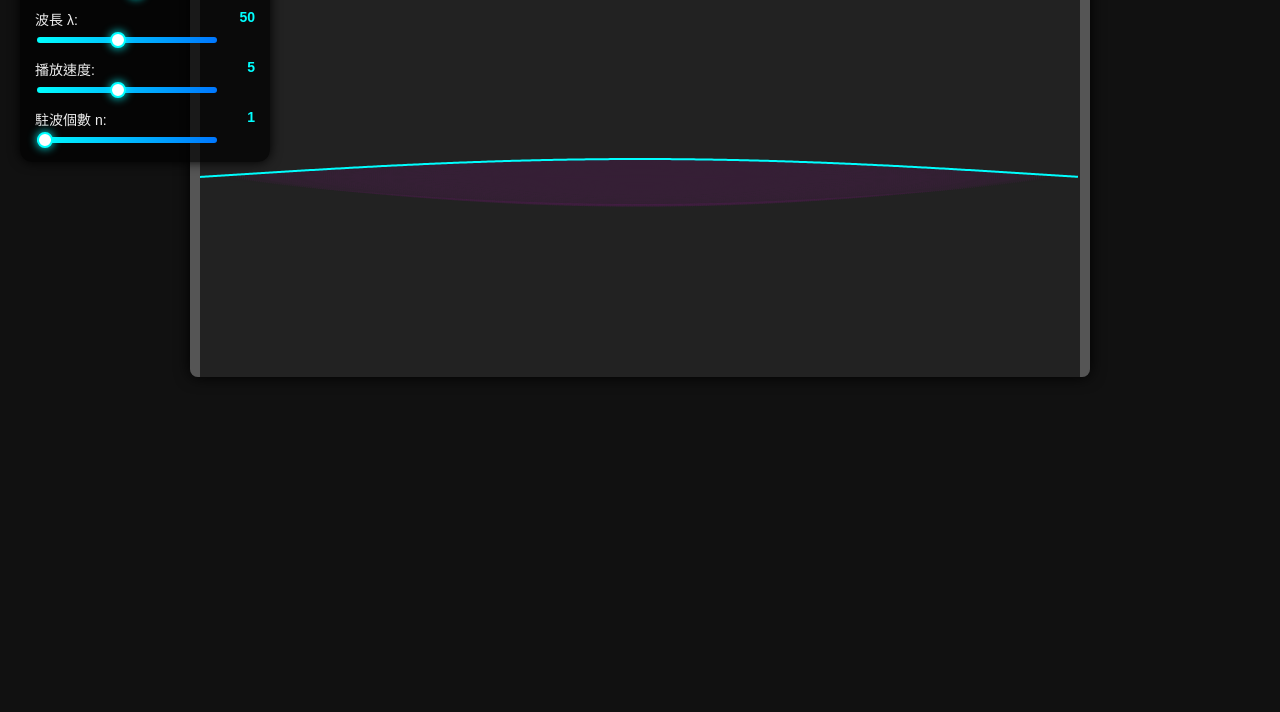
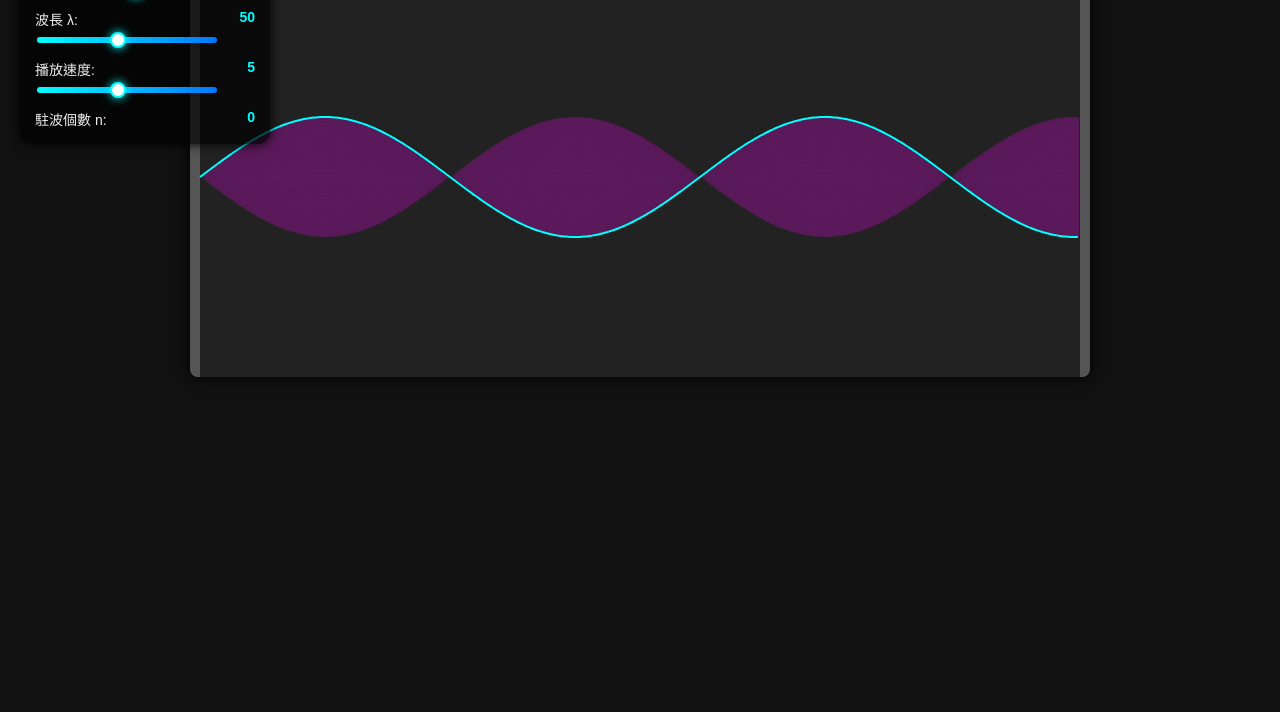
Before and after one commit to jack9999000/sinewave.github.io, a plain HTML site: page index.html in a window 1280 px wide. Shown: the part 88-800 px from the top of the page. Drawn offline with Linux system fonts and the light colour scheme.

Commit message:
Update index.html

```diff
--- a/index.html
+++ b/index.html
@@ -2,7 +2,7 @@
 <html lang="zh-Hant">
 <head>
   <meta charset="UTF-8">
-  <title>駐波模擬（駐波個數 & 波長×10m）</title>
+  <title>駐波模擬（完整波長顯示）</title>
   <style>
     body { background-color:#111; color:#eee; text-align:center; margin:0; overflow:hidden; font-family:sans-serif; }
     h2 { margin-top:10px; font-weight:600; color:#00ffff; text-shadow:0 0 10px #0ff; }
@@ -16,7 +16,7 @@
   </style>
 </head>
 <body>
-  <h2>駐波模擬（駐波個數 & 波長×10 m）</h2>
+  <h2>駐波模擬（完整波長顯示）</h2>
   <div class="controls">
     <label>振幅 A: <span id="ampVal" class="value">30</span></label>
     <input type="range" id="ampSlider" class="slider" min="5" max="50" value="30">
@@ -28,7 +28,6 @@
     <input type="range" id="speedSlider" class="slider" min="1" max="10" step="1" value="5">
 
     <label>駐波個數 n: <span id="modeVal" class="value">1</span></label>
-    <input type="range" id="modeSlider" class="slider" min="1" max="5" step="1" value="1">
   </div>
 
   <canvas id="waveCanvas" width="900" height="400"></canvas>
@@ -46,12 +45,11 @@
     const ampSlider = document.getElementById('ampSlider');
     const lambdaSlider = document.getElementById('lambdaSlider');
     const speedSlider = document.getElementById('speedSlider');
-    const modeSlider = document.getElementById('modeSlider');
+    const modeVal = document.getElementById('modeVal');
 
     const ampVal = document.getElementById('ampVal');
     const lambdaValEl = document.getElementById('lambdaVal');
     const speedVal = document.getElementById('speedVal');
-    const modeVal = document.getElementById('modeVal');
 
     const L = width - 2*wallWidth;
     const trail = [];
@@ -63,21 +61,19 @@
       for(let i=0;i<len;i++) trail.push([]);
     }
 
-    function updateParams(source) {
+    function updateParams() {
       A = parseFloat(ampSlider.value);
+      lambda_val = parseFloat(lambdaSlider.value);
+      lambda = lambda_val*10;  // 波長 = 10 * sliderValue
       speed = parseFloat(speedSlider.value);
       v = 50*speed;
 
-      if(source === 'mode') {
-        mode = parseInt(modeSlider.value);
-        lambda = L / mode;  // 自動計算畫布單位波長
-        lambda_val = lambda / 10; // 對應滑桿值
-        lambdaSlider.value = lambda_val;
-      } else if(source === 'lambda') {
-        lambda_val = parseFloat(lambdaSlider.value);
-        lambda = lambda_val * 10; // 波長 = 10 × sliderValue m
-        mode = Math.round(L / lambda);
-        modeSlider.value = mode;
+      // 判斷是否符合完整駐波
+      const nExact = 2*L / lambda;
+      if(Math.abs(nExact - Math.round(nExact)) < 1e-6) {
+        mode = Math.round(nExact);
+      } else {
+        mode = 0;
       }
 
       ampVal.textContent = A;
@@ -88,12 +84,11 @@
       rebuildTrail();
     }
 
-    ampSlider.addEventListener('input',()=>updateParams('amp'));
-    speedSlider.addEventListener('input',()=>updateParams('speed'));
-    modeSlider.addEventListener('input',()=>updateParams('mode'));
-    lambdaSlider.addEventListener('input',()=>updateParams('lambda'));
+    ampSlider.addEventListener('input',updateParams);
+    lambdaSlider.addEventListener('input',updateParams);
+    speedSlider.addEventListener('input',updateParams);
 
-    updateParams('amp');
+    updateParams();
 
     function draw() {
       ctx.clearRect(0,0,width,height);
@@ -103,11 +98,13 @@
       ctx.fillRect(0,0,wallWidth,height);
       ctx.fillRect(width-wallWidth,0,wallWidth,height);
 
-      const k = mode * Math.PI / L;
+      const k = 2 * Math.PI / lambda;
       const w = v * k;
+
       const yValues = [];
       for(let x=0;x<L;x+=dx){
-        const y = A * Math.sin(k*x) * Math.cos(w*time);
+        // 兩個反向行進波疊加
+        const y = A * Math.sin(k*x - w*time) + A * Math.sin(k*x + w*time);
         yValues.push(y);
       }
 
@@ -141,7 +138,7 @@
       ctx.lineWidth=2;
       ctx.stroke();
 
-      time+=0.02;
+      time += 0.02;
       requestAnimationFrame(draw);
     }
 
```
